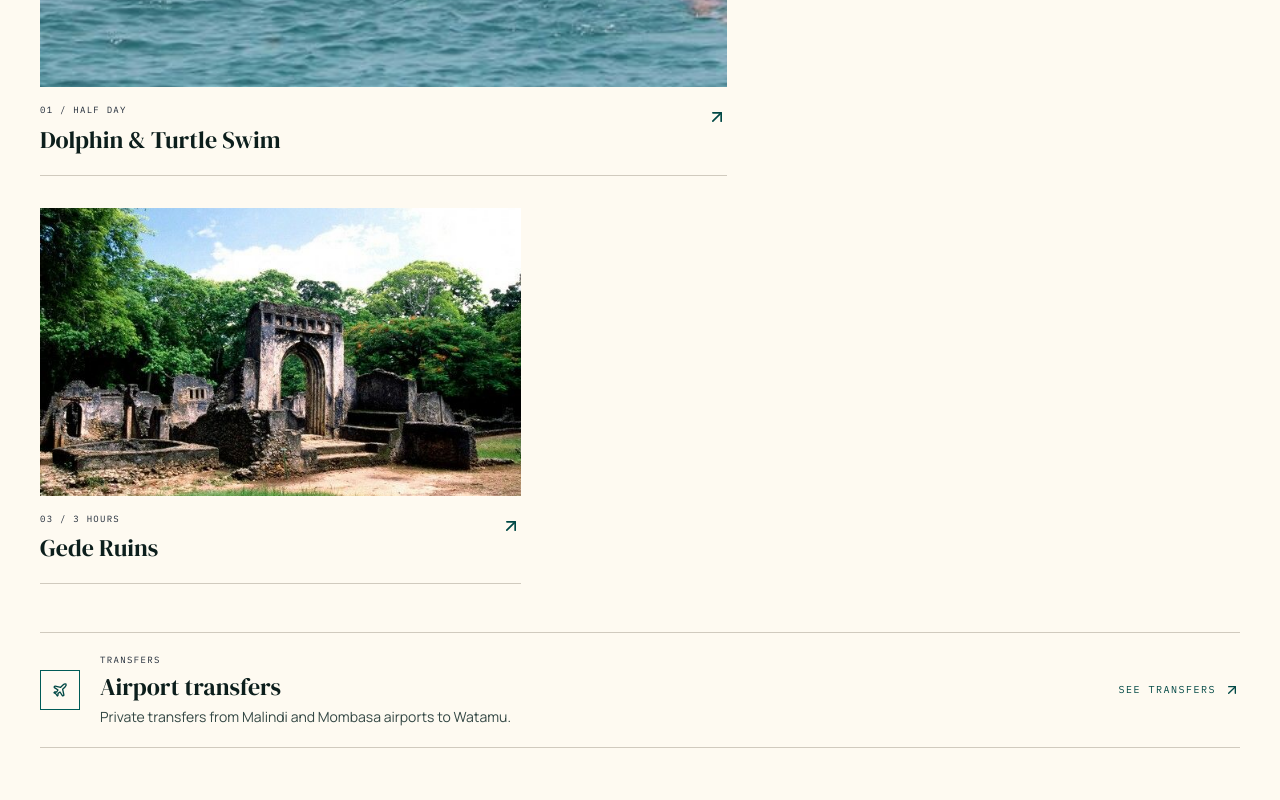
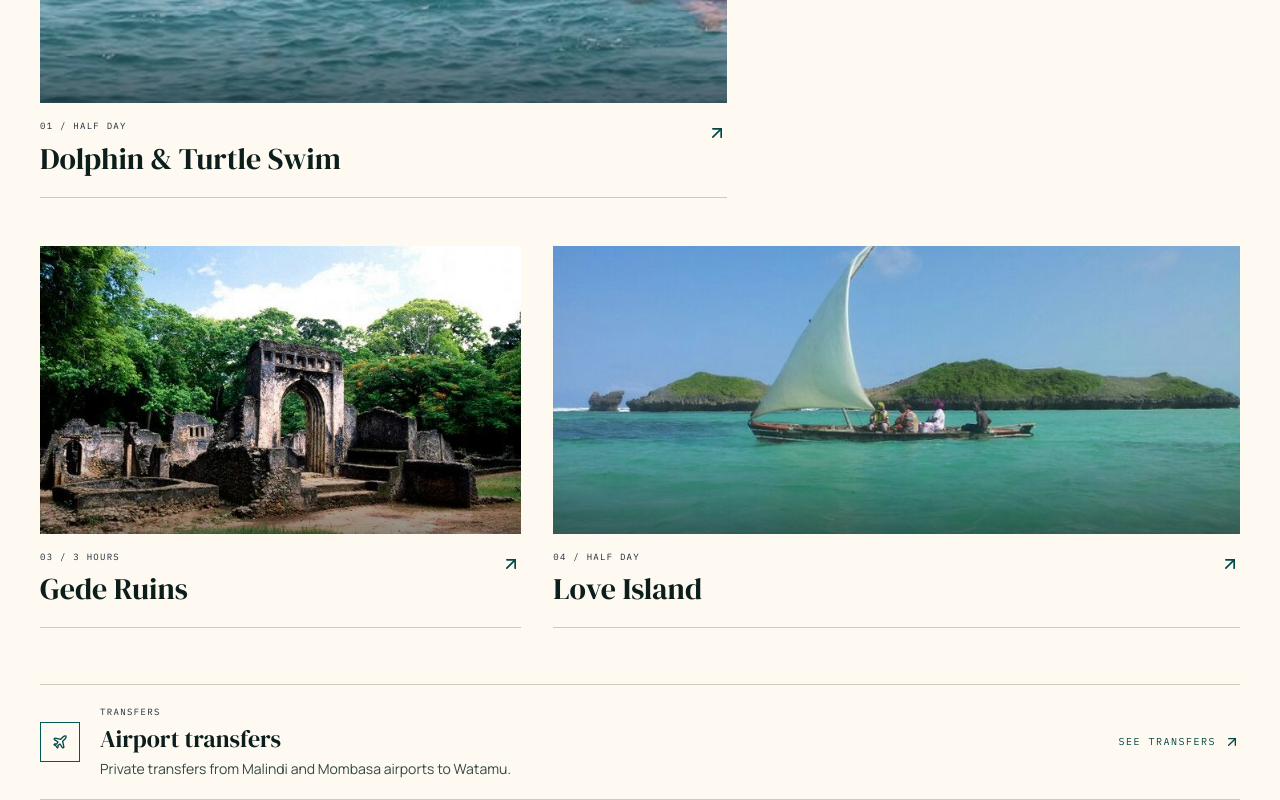
Before and after one commit to Sheddymae/bahari-asili-safaris, a Next.js app: page / in a window 1280 px wide. Shown: the part 4680-5480 px from the top of the page. Built offline with nearby package versions, Linux system fonts and the light colour scheme; no server answers.

Commit message:
feat(phase-7): refine Indian Ocean coast story

```diff
--- a/components/home/HomeCoast.tsx
+++ b/components/home/HomeCoast.tsx
@@ -13,24 +13,36 @@ const STATIC_AVAILABLE = excursions.filter((e) => !e.id.startsWith('safari-blu-'
 export default function HomeCoast() {
   const { c, locale } = useHomeCopy();
   const [available, setAvailable] = useState<Excursion[]>(STATIC_AVAILABLE);
+
   useEffect(() => {
     let active = true;
-    fetch('/api/excursions').then((r) => r.json()).then((data) => { if (active && data?.success && Array.isArray(data.excursions) && data.excursions.length) setAvailable(data.excursions as Excursion[]); }).catch(() => {});
+    fetch('/api/excursions')
+      .then((r) => r.json())
+      .then((data) => {
+        if (active && data?.success && Array.isArray(data.excursions) && data.excursions.length) {
+          setAvailable(data.excursions as Excursion[]);
+        }
+      })
+      .catch(() => {});
     return () => { active = false; };
   }, []);
+
   const byId = new Map(available.map((e) => [e.id, e]));
-  const featured = [...FEATURED_IDS.map((id) => byId.get(id)).filter((e): e is Excursion => Boolean(e)), ...available.filter((e) => !FEATURED_IDS.includes(e.id))].slice(0, 4);
+  const featured = [
+    ...FEATURED_IDS.map((id) => byId.get(id)).filter((e): e is Excursion => Boolean(e)),
+    ...available.filter((e) => !FEATURED_IDS.includes(e.id)),
+  ].slice(0, 4);
 
   return (
     <section aria-labelledby="home-coast-title" className="bg-sand-50 py-20 sm:py-24 lg:py-28">
       <div className="mx-auto max-w-7xl px-5 sm:px-8 lg:px-10">
-        <div className="grid gap-10 lg:grid-cols-[1.15fr_0.85fr] lg:items-start">
+        <div className="grid gap-10 lg:grid-cols-[1.1fr_0.9fr] lg:items-start">
           <div>
             <div className="mb-6 flex items-center gap-4">
               <p className="editorial-label text-ocean-600">{c.coast.kicker}</p>
               <span className="editorial-rule flex-1" aria-hidden="true" />
             </div>
-            <h2 id="home-coast-title" className="max-w-3xl font-editorial text-5xl leading-[0.94] tracking-tight text-ink sm:text-6xl lg:text-7xl">{c.coast.title}</h2>
+            <h2 id="home-coast-title" className="max-w-4xl font-editorial text-5xl leading-[0.94] tracking-tight text-ink sm:text-6xl lg:text-7xl">{c.coast.title}</h2>
           </div>
           <div className="lg:pt-10">
             <p className="max-w-md font-grotesk text-base leading-7 text-ink-soft">{c.coast.sub}</p>
@@ -40,31 +52,67 @@ export default function HomeCoast() {
           </div>
         </div>
 
-        <div className="mt-14 grid gap-8 lg:grid-cols-12">
-          {featured.slice(0, 3).map((excursion, index) => (
-            <Link key={excursion.id} href={'/excursions/' + excursion.id} className={'group ' + (index === 0 ? 'lg:col-span-7' : 'lg:col-span-5')}>
-              <div className={'relative overflow-hidden ' + (index === 0 ? 'h-[26rem] sm:h-[34rem]' : 'h-64 sm:h-72')}>
-                <Image src={excursion.image} alt="" fill sizes={index === 0 ? '(max-width: 1024px) 100vw, 58vw' : '(max-width: 1024px) 100vw, 42vw'} className="object-cover transition-transform duration-700 group-hover:scale-[1.025]" />
+        <div className="mt-14 grid gap-x-8 gap-y-12 lg:grid-cols-12">
+          {featured.slice(0, 4).map((excursion, index) => {
+            const isLead = index === 0;
+            const isSecond = index === 1;
+            const isFourth = index === 3;
+            return (
+              <Link
+                key={excursion.id}
+                href={'/excursions/' + excursion.id}
+                className={
+                  'group block ' +
+                  (isLead ? 'lg:col-span-7' : isFourth ? 'lg:col-span-7 lg:col-start-6' : 'lg:col-span-5')
+                }
+              >
+                <div className={
+                  'relative overflow-hidden bg-sand-100 ' +
+                  (isLead ? 'h-[27rem] sm:h-[35rem]' : isSecond ? 'h-72 sm:h-80' : 'h-64 sm:h-72')
+                }>
+                  <Image
+                    src={excursion.image}
+                    alt=""
+                    fill
+                    sizes={isLead ? '(max-width: 1024px) 100vw, 58vw' : '(max-width: 1024px) 100vw, 42vw'}
+                    className="object-cover transition-transform duration-700 ease-out group-hover:scale-[1.025]"
+                  />
+                  <div className="absolute inset-x-0 bottom-0 h-24 bg-gradient-to-t from-black/45 to-transparent" />
+                  {isLead && (
+                    <span className="absolute left-4 top-4 border border-white/60 bg-black/15 px-2 py-1 font-mono-editorial text-[8px] uppercase tracking-[0.15em] text-white backdrop-blur-sm">
+                      Indian Ocean / Watamu
+                    </span>
+                  )}
                 </div>
                 <div className="flex items-start justify-between gap-5 border-b border-line pt-4 pb-5">
                   <div>
                     <p className="font-mono-editorial text-[9px] uppercase tracking-[0.14em] text-muted">0{index + 1} / {excursion.duration}</p>
-                  <h3 className="mt-2 font-editorial text-2xl leading-tight text-ink">{locale === 'it' ? excursion.nameIt : excursion.name}</h3>
+                    <h3 className="mt-2 font-editorial text-2xl leading-tight text-ink sm:text-3xl">
+                      {locale === 'it' ? excursion.nameIt : excursion.name}
+                    </h3>
                   </div>
-                <ArrowUpRight className="mt-1 h-5 w-5 shrink-0 text-ocean-700" aria-hidden="true" />
+                  <ArrowUpRight className="mt-1 h-5 w-5 shrink-0 text-ocean-700 transition-transform group-hover:-translate-y-0.5 group-hover:translate-x-0.5" aria-hidden="true" />
                 </div>
               </Link>
-          ))}
+            );
+          })}
         </div>
 
-        <Link href="/transfers" className="group mt-12 grid gap-5 border-y border-line py-5 sm:grid-cols-[auto_1fr_auto] sm:items-center focus:outline-none focus-visible:ring-2 focus-visible:ring-ocean-600 focus-visible:ring-offset-2">
-          <span className="flex h-10 w-10 items-center justify-center border border-ocean-600 text-ocean-700"><Plane className="h-4 w-4" aria-hidden="true" /></span>
+        <Link
+          href="/transfers"
+          className="group mt-14 grid gap-5 border-y border-line py-5 sm:grid-cols-[auto_1fr_auto] sm:items-center focus:outline-none focus-visible:ring-2 focus-visible:ring-ocean-600 focus-visible:ring-offset-2"
+        >
+          <span className="flex h-10 w-10 items-center justify-center border border-ocean-600 text-ocean-700 transition-colors group-hover:border-orange-500 group-hover:bg-orange-500 group-hover:text-white">
+            <Plane className="h-4 w-4" aria-hidden="true" />
+          </span>
           <span>
             <span className="block font-mono-editorial text-[9px] uppercase tracking-[0.15em] text-muted">Transfers</span>
             <span className="mt-1 block font-editorial text-2xl text-ink">{c.coast.transfersTitle}</span>
             <span className="mt-1 block font-grotesk text-sm text-ink-soft">{c.coast.transfersBody}</span>
           </span>
-          <span className="inline-flex items-center gap-2 font-mono-editorial text-[10px] uppercase tracking-[0.15em] text-ocean-700 group-hover:text-orange-600">{c.coast.seeTransfers}<ArrowUpRight className="h-4 w-4" aria-hidden="true" /></span>
+          <span className="inline-flex items-center gap-2 font-mono-editorial text-[10px] uppercase tracking-[0.15em] text-ocean-700 group-hover:text-orange-600">
+            {c.coast.seeTransfers}<ArrowUpRight className="h-4 w-4" aria-hidden="true" />
+          </span>
         </Link>
       </div>
     </section>
```
Lines whose indentation alone changed are shown as unchanged.
